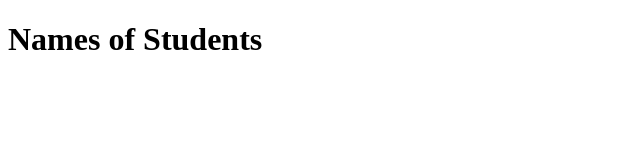
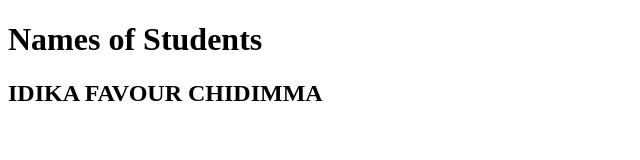
Before and after one commit to Prospertech-github/nov24-IntroToGit, a plain HTML site: page index.html in a window 1280 px wide. Shown: the whole page, without its empty margins (0-640 px from the left). Drawn offline with Linux system fonts and the light colour scheme.

Commit message:
contibtion

```diff
--- a/index.html
+++ b/index.html
@@ -7,5 +7,6 @@
 </head>
 <body>
     <h1>Names of Students</h1>
+    <h2>IDIKA FAVOUR CHIDIMMA</h2>
 </body>
 </html>
```
